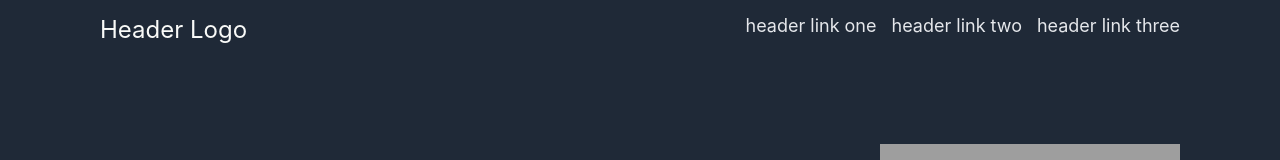
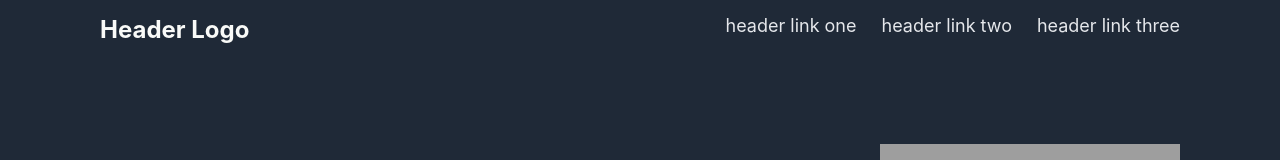
Before and after one commit to anniecarbo/Landing-Page, a plain HTML site: page index.html in a window 1280 px wide. Shown: the top 160 px of the page. Drawn offline with Linux system fonts and the light colour scheme; grey boxes are pictures that could not be loaded.

Commit message:
Add style to header

```diff
--- a/style.css
+++ b/style.css
@@ -34,6 +34,7 @@ button {
 
 .logo {
     font-size: 24px;
+    font-weight: 700;
 }
 
 ul {
@@ -44,7 +45,7 @@ ul {
     margin: 0;
     display: flex;
     flex-direction: row;
-    gap: 15px;
+    gap: 25px;
 }
 
 /* INTRO SECTION */
```
